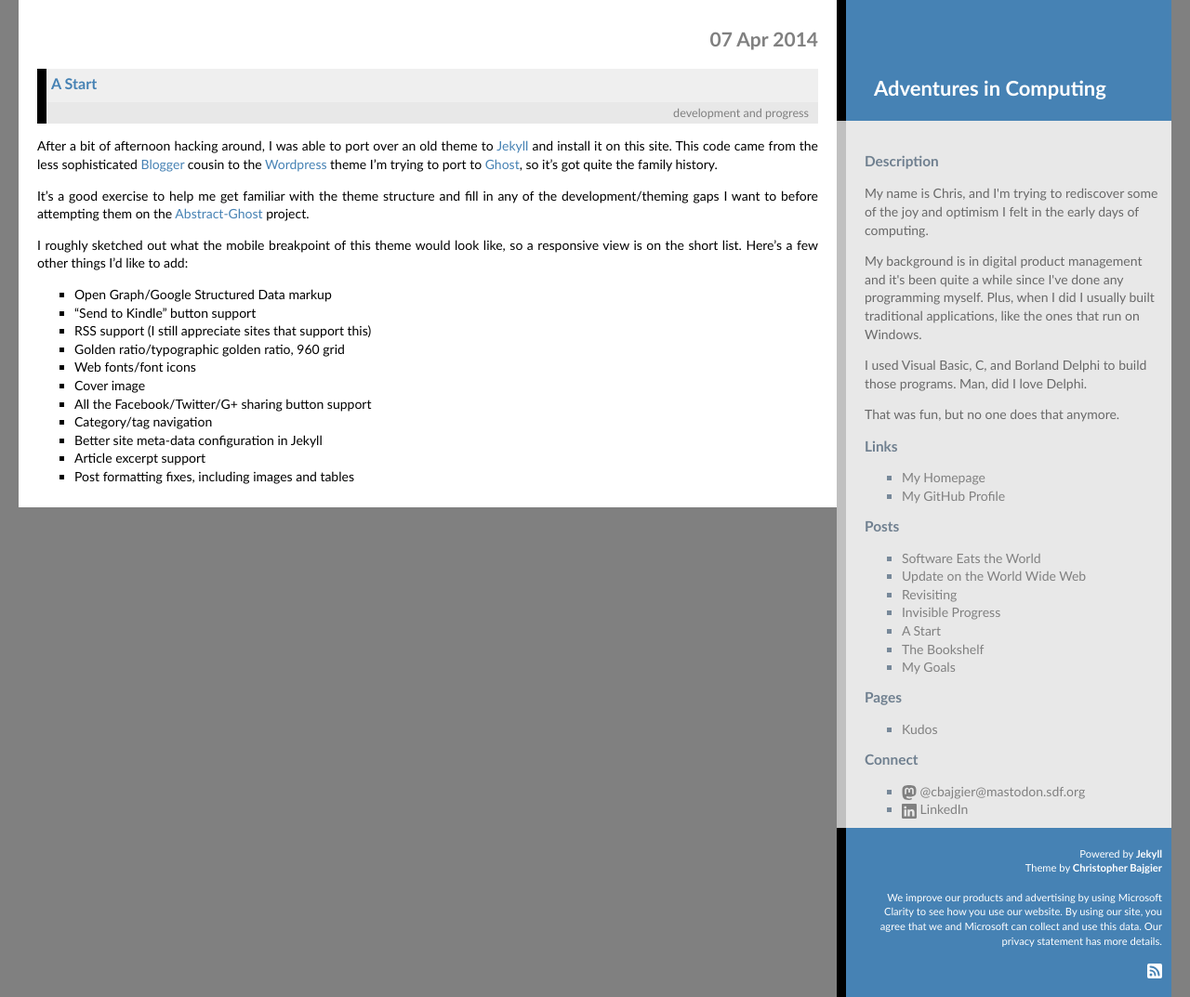
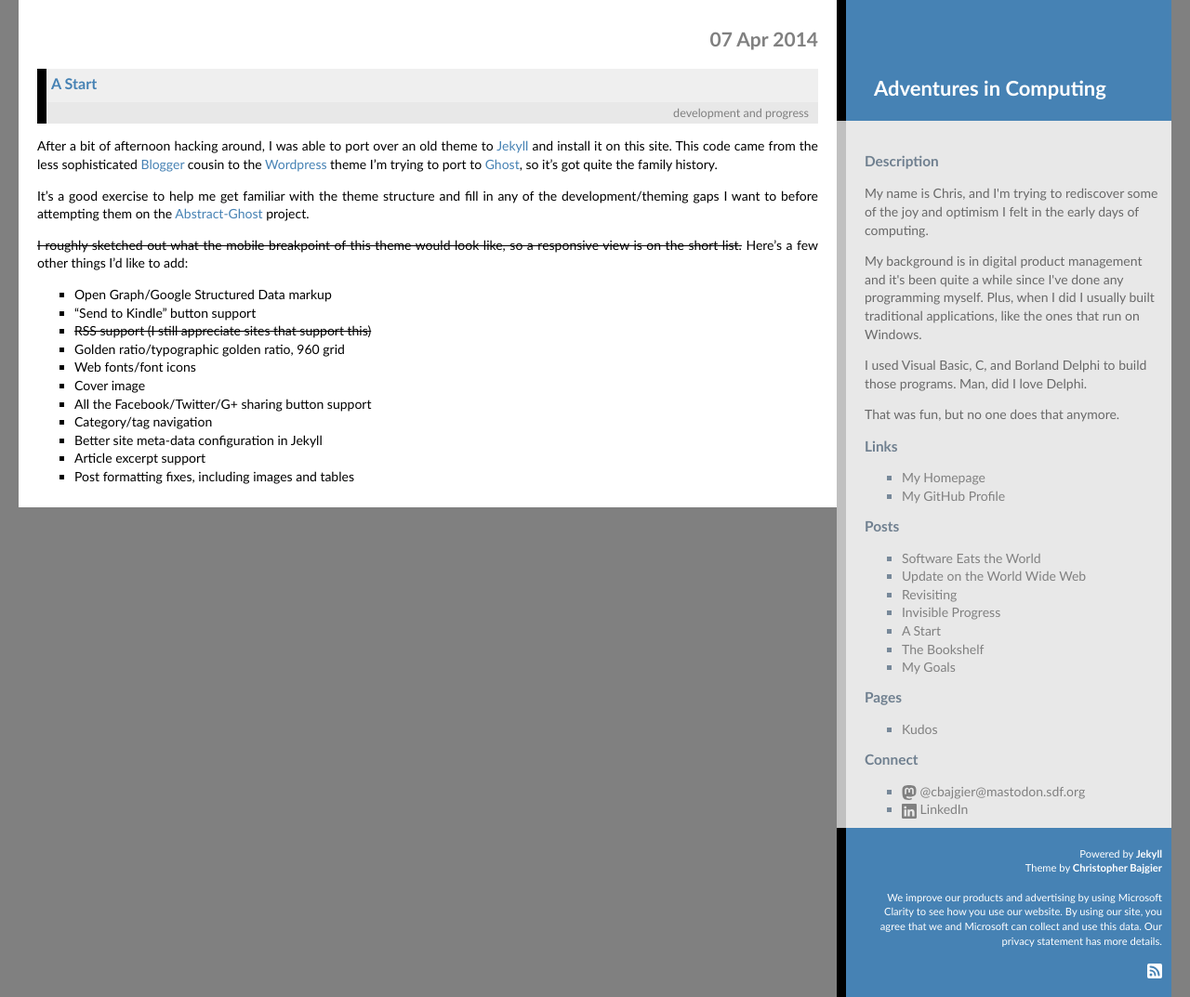
Before and after one commit to cbajgier/cbajgier.github.io, a Jekyll site: the page built from _posts/2014-04-07-a-start.markdown, in a window 1280 px wide. Shown: the whole page at 93% size. Built offline with Jekyll 4.4.1, drawn with Linux system fonts in a browser that asks for light colours; nearby versions of some CDN libraries; comment, search, counter and statistics services are not loaded.

Commit message:
Slight fixes

```diff
--- a/_config.yml
+++ b/_config.yml
@@ -5,3 +5,5 @@
   extensions: ["no_intra_emphasis", "fenced_code_blocks", "autolink", "tables"]
 paginate: 4
 plugins: [jekyll-paginate]
+url: https://adventuresincomputing.bajgier.net
+excerpt_separator: <!--more-->
--- a/_includes/nav.html
+++ b/_includes/nav.html
@@ -46,7 +46,6 @@
           </svg> LinkedIn</a></li>
   </ul>
 
-
 </nav>
 <!-- Closing div for rightcontent -->
 
@@ -62,4 +61,4 @@
         <path d="M2 0a2 2 0 0 0-2 2v12a2 2 0 0 0 2 2h12a2 2 0 0 0 2-2V2a2 2 0 0 0-2-2zm1.5 2.5c5.523 0 10 4.477 10 10a1 1 0 1 1-2 0 8 8 0 0 0-8-8 1 1 0 0 1 0-2m0 4a6 6 0 0 1 6 6 1 1 0 1 1-2 0 4 4 0 0 0-4-4 1 1 0 0 1 0-2m.5 7a1.5 1.5 0 1 1 0-3 1.5 1.5 0 0 1 0 3"/>
       </svg>
       </a>
-    </footer>
+</footer>
--- a/_posts/2014-04-07-a-start.markdown
+++ b/_posts/2014-04-07-a-start.markdown
@@ -10,11 +10,11 @@
 
 It's a good exercise to help me get familiar with the theme structure and fill in any of the development/theming gaps I want to before attempting them on the [Abstract-Ghost](https://github.com/cbajgier/abstract-ghost) project.
 
-I roughly sketched out what the mobile breakpoint of this theme would look like, so a responsive view is on the short list. Here's a few other things I'd like to add:
+~~I roughly sketched out what the mobile breakpoint of this theme would look like, so a responsive view is on the short list.~~ Here's a few other things I'd like to add:
 
 * Open Graph/Google Structured Data markup
 * "Send to Kindle" button support
-* RSS support (I still appreciate sites that support this)
+* ~~RSS support (I still appreciate sites that support this)~~
 * Golden ratio/typographic golden ratio, 960 grid
 * Web fonts/font icons
 * Cover image
```
